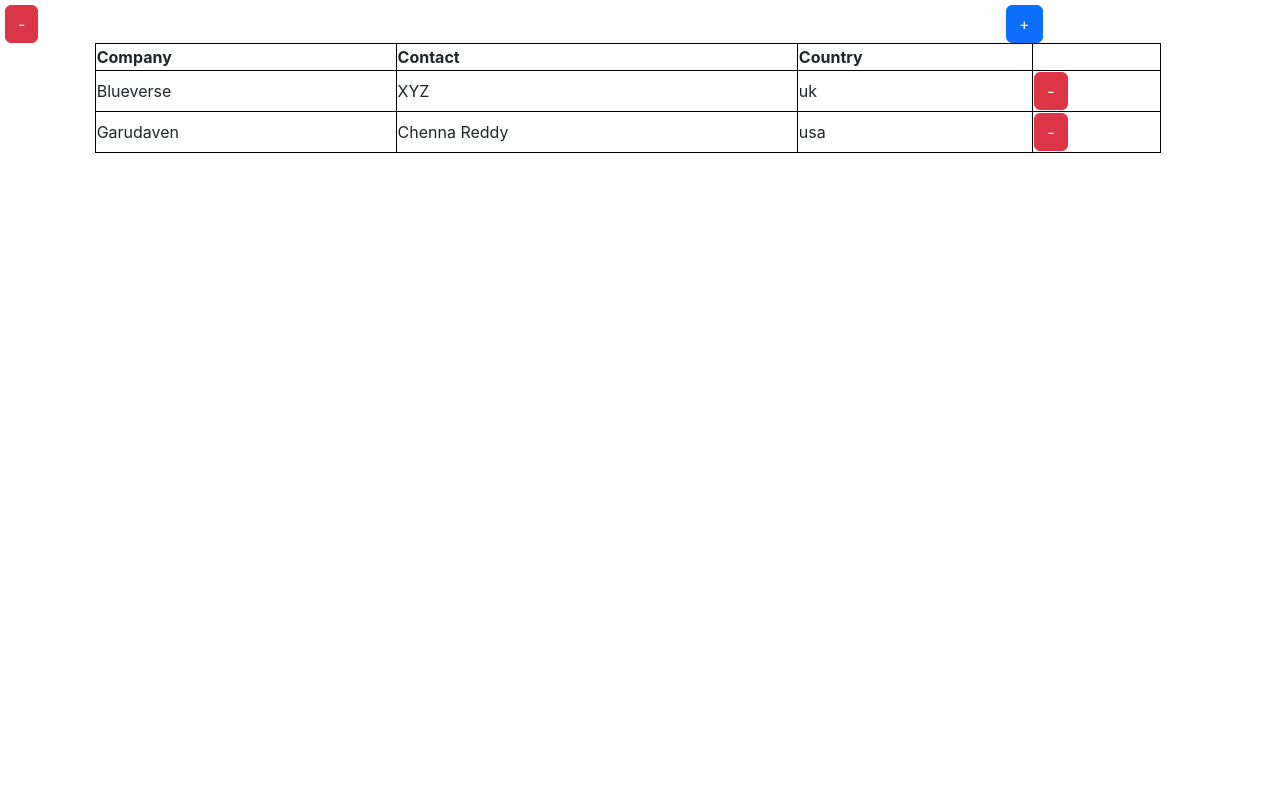
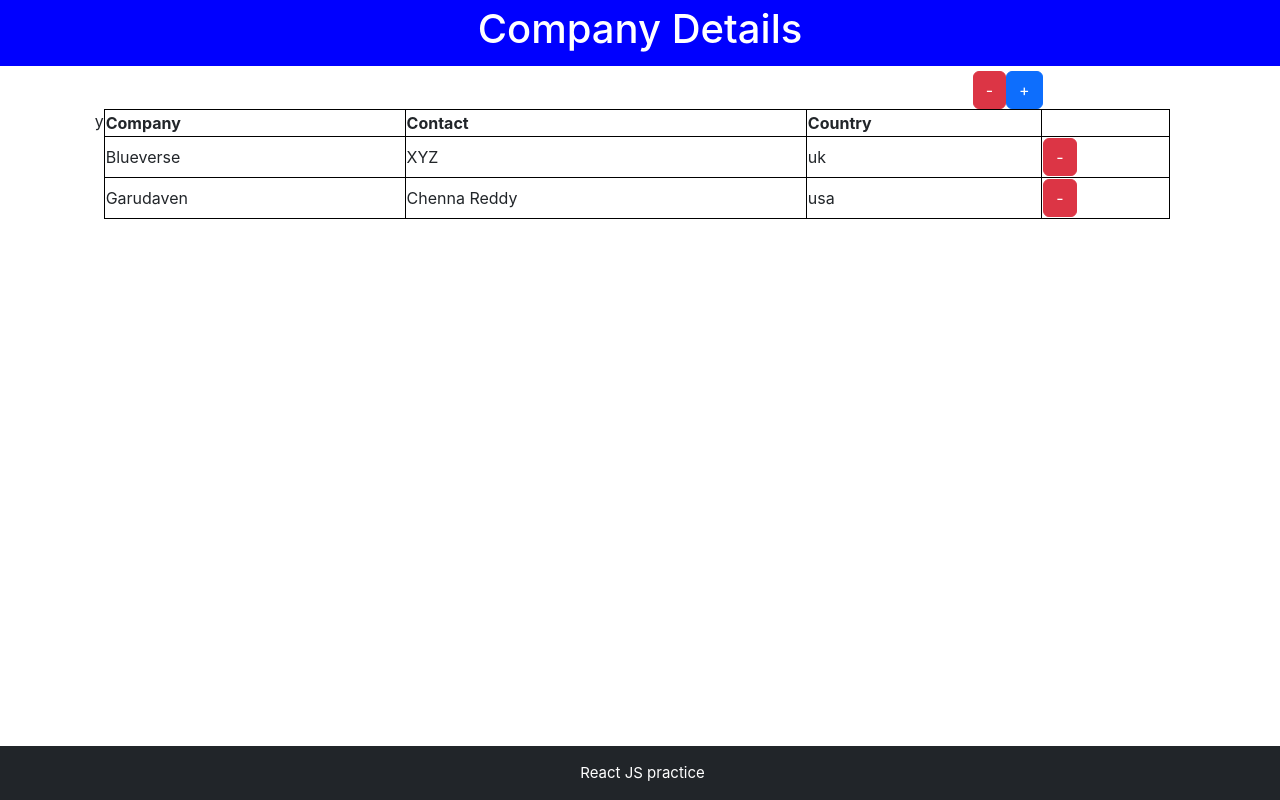
Before and after one commit to tejaksv/library-system, a React (Create React App) app: page / in a window 1280 px wide. Built offline with nearby package versions, Linux system fonts and the light colour scheme.

Commit message:
CHanges done

```diff
--- /dev/null
+++ b/src/CSS/Main.css
@@ -0,0 +1,22 @@
+.mainHeader {
+    padding-top: 5px;
+    padding-bottom: 5px;
+    background-color: blue;
+    color: white;
+    text-align: center;
+}
+
+#mainFooter {
+    padding: 0 0 5px 5px;
+    background-color: grey;
+    color: white;
+    font-size: 15px;
+    text-align: center;
+}
+body {
+    overflow-x: hidden;
+    width: 100%;
+    margin: 0;
+    padding: 0;
+    box-sizing: border-box;
+}
--- a/src/TableForm.jsx
+++ b/src/TableForm.jsx
@@ -35,8 +35,8 @@ function TableForm(props) {
             <Select title="Country" id="country" setChangeValue={setCountry} value={country} />
             <Checkbox title="VIP" id="vip" defaultValue={true} />
             <RadioButton title="Gender" name="gender" id="gender" options={genderOptions} />
-            <button className='btn btn-primary' onClick={onSave}>Add</button>
-            <button className='btn btn-secondary' style={{marginLeft: "5px"}} onClick={() => setView("table")}>Cancel</button>
+            <button className='btn btn-primary'style={{ float: 'right' }} onClick={onSave}>Add</button>
+            <button className='btn btn-secondary' style={{marginLeft: "5px",float: 'right' }} onClick={() => setView("table")}>Cancel</button>
         </>
     )
 }
--- a/src/TableRender.jsx
+++ b/src/TableRender.jsx
@@ -79,11 +79,11 @@ const TableRender = () => {
                         <div className='row'>
                             <div className='col-10'>
                                 <button className='btn btn-primary' style={{ float: 'right' }} onClick={() => setView("form")}>+</button>
-                                <button className='btn btn-danger' id="delete-all" onClick={deleteAllRecord} style={{ marginLeft: '5px' }}>-</button>
+                                <button className='btn btn-danger' id="delete-all" onClick={deleteAllRecord} style={{ marginLeft: '5px',  float: 'right'}}>-</button>
                             </div>
                         </div>
                         <div className='row'>
-                            <span className='col-1'></span>
+                            <span className='col-1'></span>y
                             <table className='col-10' style={{ border: '1px solid black' }}>
                                 <tr style={{ border: '1px solid black' }}>
                                     <th style={{ border: '1px solid black' }}>Company</th>
@@ -110,7 +110,8 @@ const TableRender = () => {
                     <>
                         <span className='col-1'></span>
                         <span className='col-10'>
-                            <h2>Enter Details</h2>
+                           <h2 style={{ textAlign: "center" }}>Enter Details</h2>
+
                             <TableForm
                                 company={company}
                                 contact={contact}
--- a/src/index.js
+++ b/src/index.js
@@ -5,11 +5,19 @@ import App from './App';
 import HelloWorld from './HelloWorld';
 import reportWebVitals from './reportWebVitals';
 import TableRender from './TableRender';
+import Main from './CSS/Main.css';
 
 const root = ReactDOM.createRoot(document.getElementById('root'));
 root.render(
   <React.StrictMode>
+    <header className='mainHeader'>
+      <h1>Company Details</h1>
+    </header>
     <TableRender />
+    <footer id='mainFooter' class="bg-dark text-white text-center py-3 fixed-bottom">
+      React JS practice
+    </footer>
+
   </React.StrictMode>
 );
 
```
